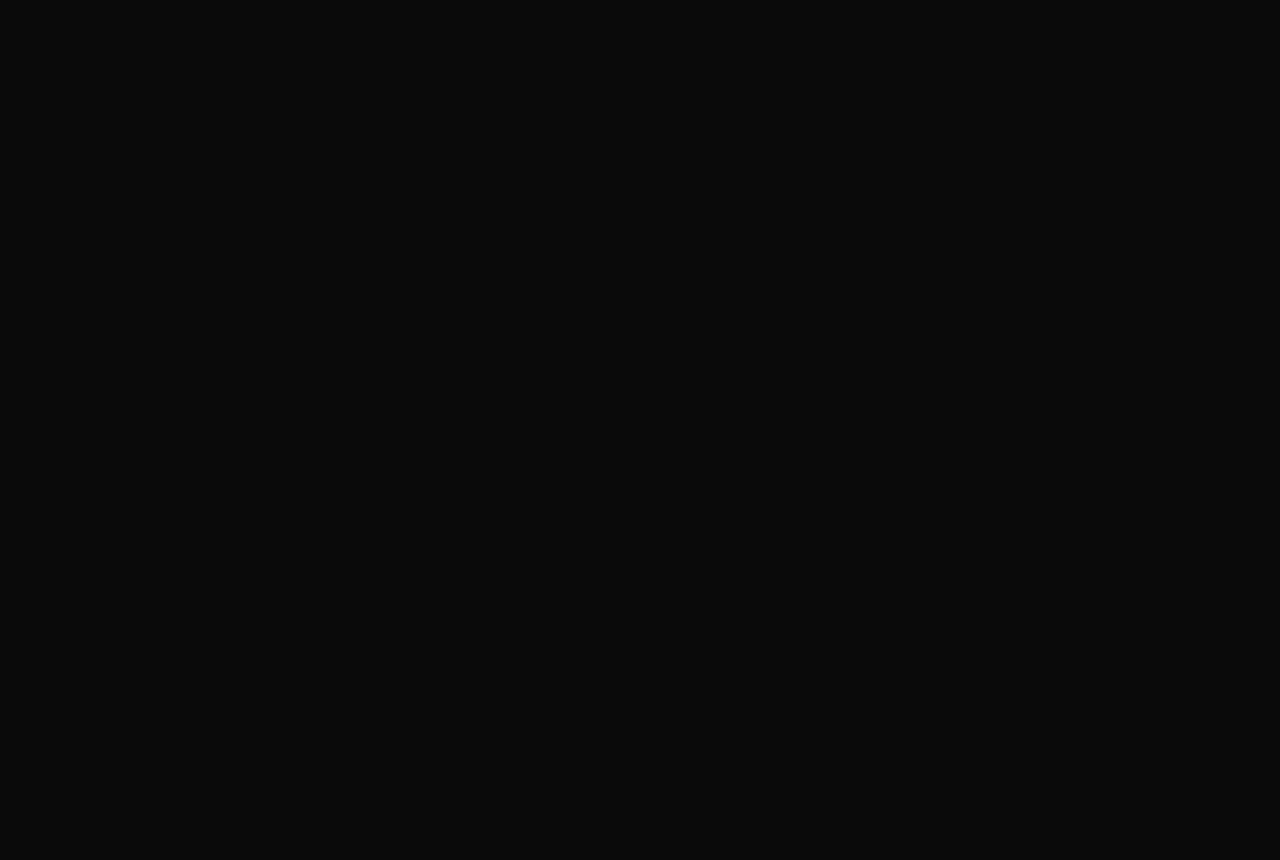
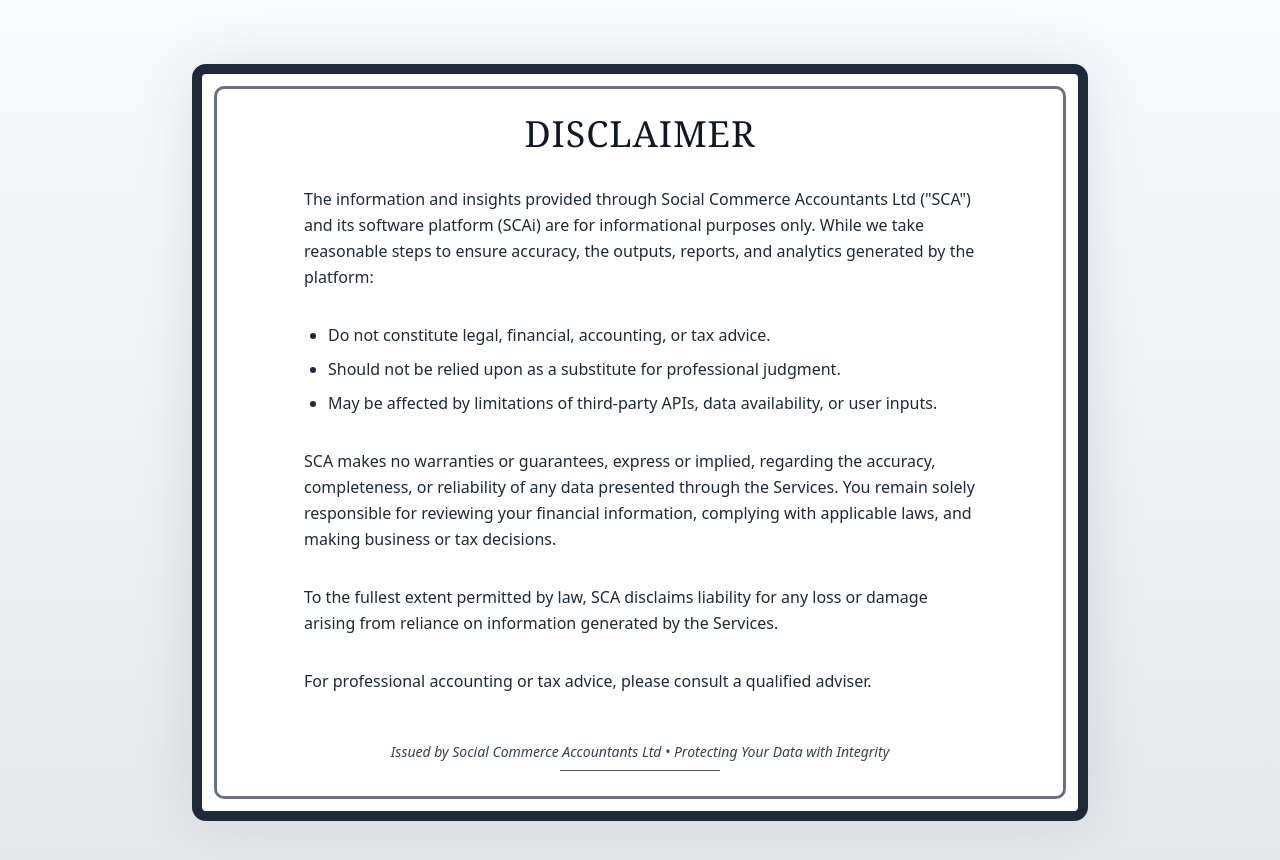
Before and after one commit to Khizer30/cazza-website, a Next.js app: page /disclaimer in a window 1280 px wide. Shown: the top 860 px of the page. Before the commit the page ends 800 px from the top, so only its background shows below. Built offline with nearby package versions, Linux system fonts and the light colour scheme.

Commit message:
Disclamer Added

```diff
--- a/app/disclaimer/page.tsx
+++ b/app/disclaimer/page.tsx
@@ -1,5 +1,45 @@
 import type { ReactNode } from "react";
 
 export default function Page(): ReactNode {
-  return <></>;
+  return (
+    <div className="min-h-screen bg-linear-to-b from-gray-50 to-gray-200 py-16 flex items-center justify-center">
+      <div className="relative bg-white max-w-4xl mx-4 w-full border-10 border-gray-800 rounded-xl shadow-[0_0_60px_rgba(0,0,0,0.1)] p-10">
+        <div className="absolute inset-3 border-[3px] border-gray-500 rounded-lg pointer-events-none" />
+
+        <h1 className="text-4xl font-serif text-gray-900 mb-8 text-center uppercase tracking-wide">Disclaimer</h1>
+
+        <div className="space-y-8 text-gray-800 leading-relaxed max-w-2xl mx-auto">
+          <p>
+            The information and insights provided through Social Commerce Accountants Ltd (&quot;SCA&quot;) and its
+            software platform (SCAi) are for informational purposes only. While we take reasonable steps to ensure
+            accuracy, the outputs, reports, and analytics generated by the platform:
+          </p>
+
+          <ul className="list-disc pl-6 space-y-2">
+            <li>Do not constitute legal, financial, accounting, or tax advice.</li>
+            <li>Should not be relied upon as a substitute for professional judgment.</li>
+            <li>May be affected by limitations of third-party APIs, data availability, or user inputs.</li>
+          </ul>
+
+          <p>
+            SCA makes no warranties or guarantees, express or implied, regarding the accuracy, completeness, or
+            reliability of any data presented through the Services. You remain solely responsible for reviewing your
+            financial information, complying with applicable laws, and making business or tax decisions.
+          </p>
+
+          <p>
+            To the fullest extent permitted by law, SCA disclaims liability for any loss or damage arising from reliance
+            on information generated by the Services.
+          </p>
+
+          <p className="font-medium">For professional accounting or tax advice, please consult a qualified adviser.</p>
+        </div>
+
+        <div className="mt-12 text-center text-gray-700 italic text-sm">
+          <p>Issued by Social Commerce Accountants Ltd • Protecting Your Data with Integrity</p>
+          <div className="mt-2 border-t border-gray-600 w-40 mx-auto" />
+        </div>
+      </div>
+    </div>
+  );
 }
```
